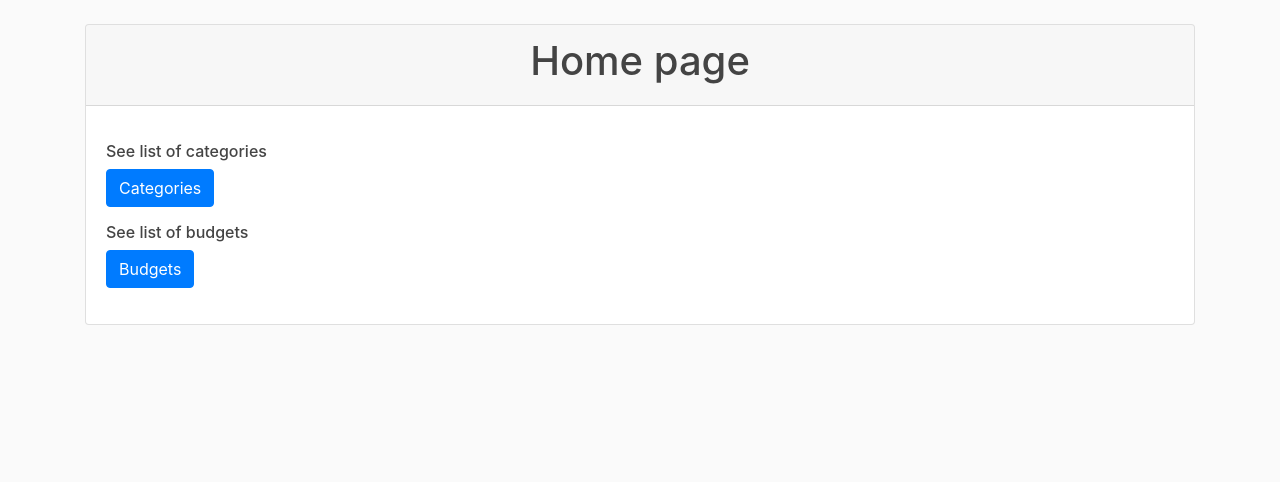
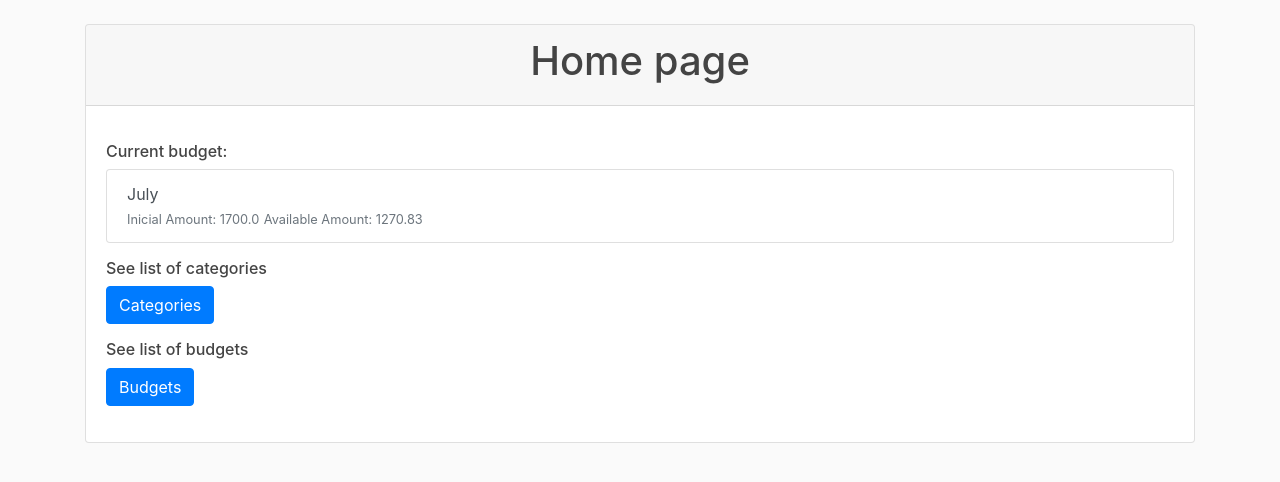
Before and after one commit to Zacpowerr/budget_app, a Flask app: page / in a window 1280 px wide. Shown: the part 56-538 px from the top of the page. Run offline with Flask 2, Linux system fonts and the light colour scheme; data comes from the database, SQL or seed files in the repository; some libraries are stand-ins or nearby versions.

Commit message:
Bugfix in the available amount when inicial amount changed, adding a delete button to delete budgets and adding last budget to home page

```diff
--- a/budget_app/forms.py
+++ b/budget_app/forms.py
@@ -60,7 +60,6 @@ class BudgetForm(FlaskForm):
 class BudgetCategoryForm(FlaskForm):
     category_id = SelectField(u'Category', coerce=int)
     threshold = DecimalField('Threshold',places=2, rounding=None)
-    used_amount = DecimalField('Used amount',places=2, rounding=None)
     submit = SubmitField('Submit')
 
 class UpdateBudgetCategoryForm(FlaskForm):
--- a/budget_app/routes.py
+++ b/budget_app/routes.py
@@ -10,7 +10,8 @@ import json
 @app.route('/home')
 @app.route('/')
 def home():
-     return render_template('home.html')
+    budget = Budget.query.first()
+    return render_template('home.html',budget=budget)
 
 @app.route('/about')
 def about():
@@ -165,7 +166,7 @@ def new_budget():
         for obj in obj_list:
             data = json.loads(obj)
             available_amount = data['threshold']
-            budget_category = Budget_category(threshold=data['threshold'],used_amount=data['used_amount'],category_id=data['category_id'],budget_id=budget.id,available_amount=available_amount)
+            budget_category = Budget_category(threshold=data['threshold'],category_id=data['category_id'],budget_id=budget.id,available_amount=available_amount)
             db.session.add(budget_category)
         db.session.commit()
         flash(f'Budget created!','success')
@@ -183,7 +184,10 @@ def update_budget(budget_id):
     form_bc.category_id.choices = [(c.id, c.name) for c in Category.query.order_by('name')]
     if form.validate_on_submit():
         budget.name = form.name.data
+        previous = budget.inicial_amount
         budget.inicial_amount = form.inicial_amount.data
+        amount_dif = float(budget.inicial_amount) - previous
+        budget.available_amount = budget.available_amount + amount_dif
         db.session.commit()
         if len(form.category_list.data) > 0:
             raw_string = form.category_list.data
@@ -192,7 +196,7 @@ def update_budget(budget_id):
             for obj in obj_list:
                 data = json.loads(obj)
                 available_amount = data['threshold']
-                budget_category = Budget_category(threshold=data['threshold'],used_amount=data['used_amount'],category_id=data['category_id'],budget_id=budget.id,available_amount=available_amount)
+                budget_category = Budget_category(threshold=data['threshold'],category_id=data['category_id'],budget_id=budget.id,available_amount=available_amount)
                 db.session.add(budget_category)
                 db.session.commit()
                 flash(f'Budget updated!','success')
@@ -209,6 +213,9 @@ def update_budget(budget_id):
 @login_required
 def delete_budget(budget_id):
     budget = Budget.query.get_or_404(budget_id)
+    budget_categories = Budget_category.query.filter_by(budget_id=budget.id).all()
+    for category in budget_categories:
+        db.session.delete(category)
     db.session.delete(budget)
     db.session.commit()
     flash(f'The budget has been deleted!','success')
--- a/budget_app/static/js/category-add.js
+++ b/budget_app/static/js/category-add.js
@@ -3,7 +3,6 @@ function addCategory() {
     var category = {
         "category_id" : $("#category_id_modal").val(),
         "threshold" : $("#threshold_modal").val(),
-        "used_amount" : $("#used_amount_modal").val(),
     }
     category_list.push(category);
     var prev = $("#category_list").val()
--- a/budget_app/templates/budget.html
+++ b/budget_app/templates/budget.html
@@ -21,7 +21,7 @@
     <div class="card-footer">
         <a class="btn btn-secondary btn-sm m-1"
             href="{{ url_for('update_budget',budget_id=budget.id)}}">Update</a>
-        <!-- <button type="button" class="btn btn-danger btn-sm m-1" data-toggle="modal" data-target="#deleteModal" >Delete</button> -->
+        <button type="button" class="btn btn-danger btn-sm m-1" data-toggle="modal" data-target="#deleteModal" >Delete</button>
     </div>
 </div>
 <a class="btn btn-primary mt-5" href="{{ url_for('budgets')}}">Back</a>
--- a/budget_app/templates/home.html
+++ b/budget_app/templates/home.html
@@ -6,6 +6,18 @@
         <h1>Home page</h1>
     </div>
     <div class="card-body">
+        <div class="mt-3 mb-3">
+            <h6>Current budget:</h6>
+            <div class="list-group">
+                <a href="{{ url_for('budget',budget_id=budget.id) }}" class="list-group-item list-group-item-action">
+                    <div>
+                        {{ budget.name }}
+                    </div>
+                    <small class="text-muted">Inicial Amount: {{(budget.inicial_amount | round(2))}}</small>
+                    <small class="text-muted">Available Amount: {{(budget.available_amount | round(2))}}</small>
+                </a>
+            </div>
+        </div>
         <div class="mt-3 mb-3">
             <h6> See list of categories</h6>
             <a class="btn btn-primary" role="button" href="{{ url_for('categories') }}">Categories</a>
```
Also changed, not shown: budget_app/templates/new_budget.html (+0 -15 lines), 1 other file.
